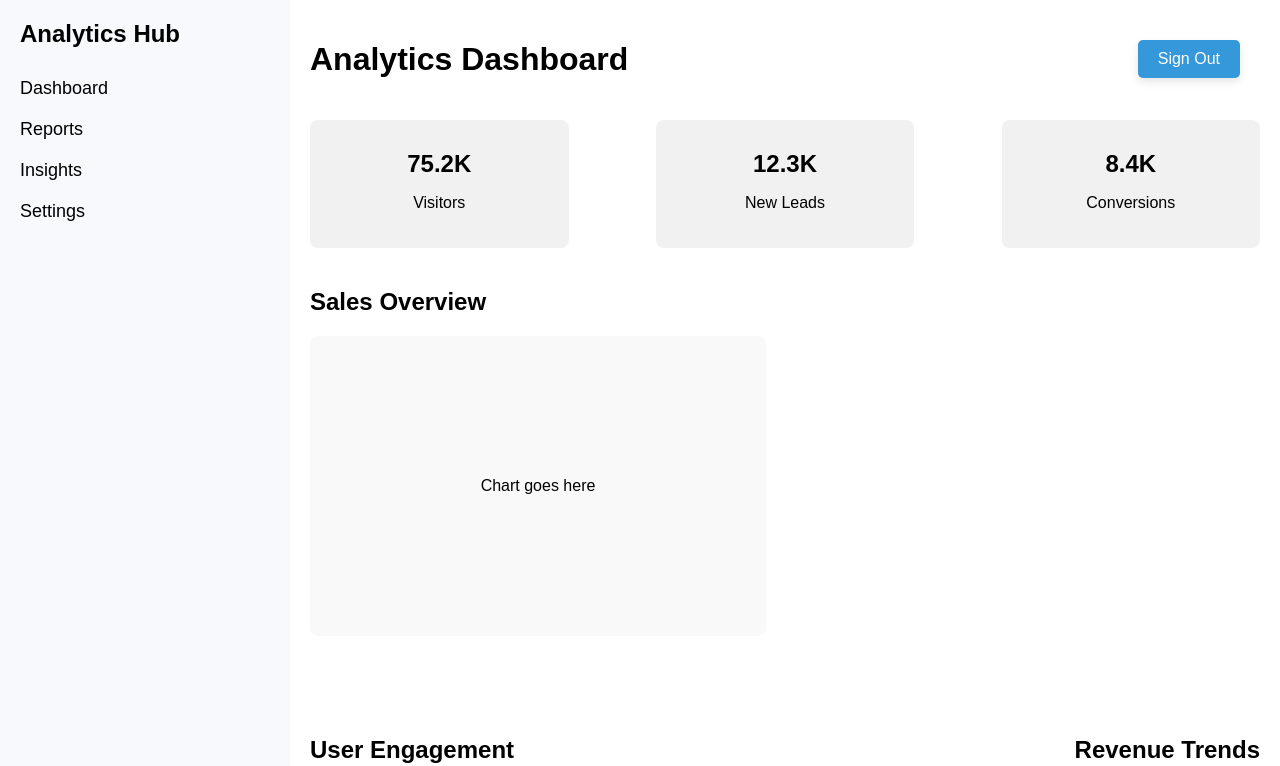
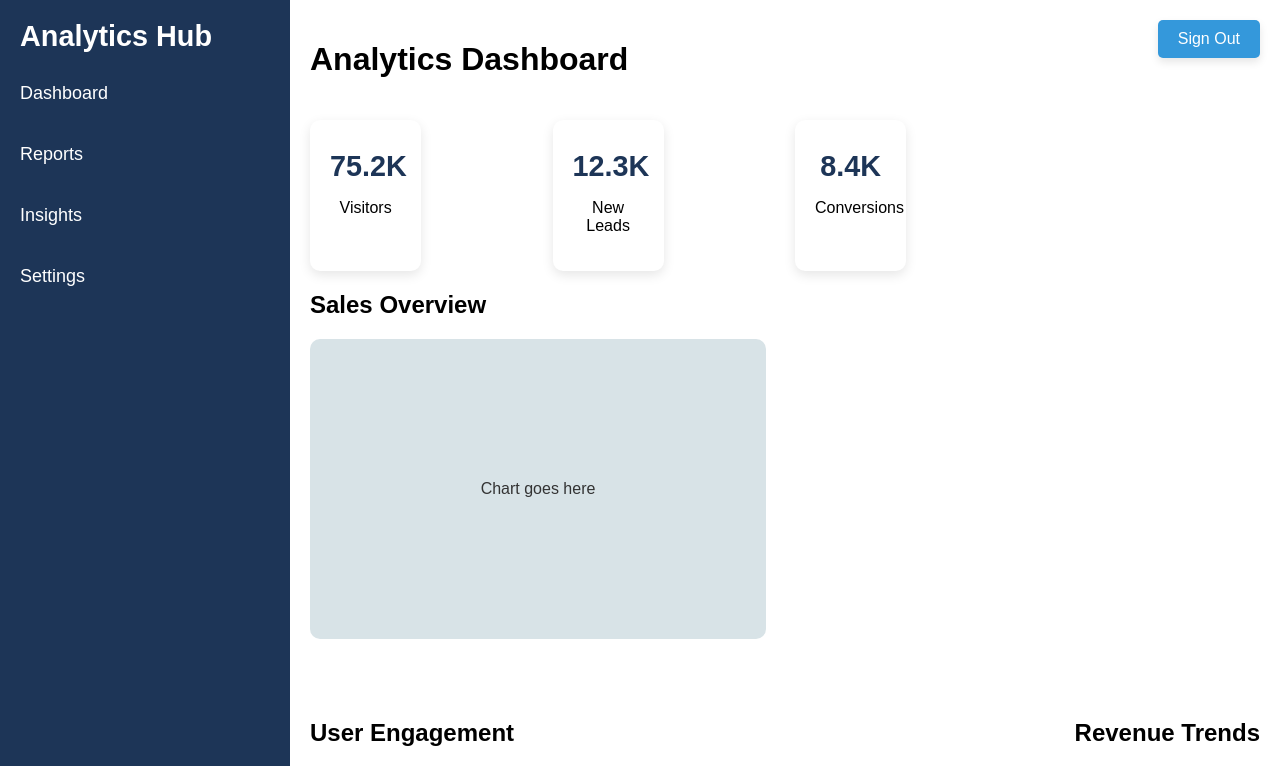
Before and after one commit to Aditey1908/SIH-2024, a React (Create React App) app in the folder frontend/: page /analytics-dashboard in a window 1280 px wide. Shown: the top 766 px of the page. Built offline with nearby package versions, Linux system fonts and the light colour scheme.

Commit message:
Vivin(Dashboard)

```diff
--- a/frontend/src/components/Dashboard.css
+++ b/frontend/src/components/Dashboard.css
@@ -1,20 +1,23 @@
+/* Main container */
 .dashboard-container {
   display: flex;
-  height: 100vh;
-  font-family: Arial, sans-serif;
+  min-height: 100vh;
+  font-family: 'Arial', sans-serif;
+  background-color: #f1faee;
 }
 
+/* Sidebar styles */
 .sidebar {
   width: 250px;
-  background-color: #f8f9fc;
+  background-color: #1d3557;
+  color: #fff;
   padding: 20px;
-  box-shadow: 2px 0 5px rgba(0, 0, 0, 0.1);
 }
 
 .logo {
-  font-size: 24px;
+  font-size: 1.8rem;
   font-weight: bold;
-  margin-bottom: 30px;
+  margin-bottom: 20px;
 }
 
 .menu {
@@ -23,62 +26,113 @@
 }
 
 .menu li {
-  margin: 20px 0;
-  font-size: 18px;
+  padding: 10px 0;
   cursor: pointer;
+  transition: color 0.3s ease;
 }
 
-.main-content {
-  flex-grow: 1;
-  padding: 20px;
-  background-color: #ffffff;
+.menu li:hover {
+  color: #a8dadc;
 }
 
-/* .header {
+/* Main content area */
+.main-content {
+  flex: 1;
+  padding: 20px;
+}
+
+/* Header styles */
+.header {
   display: flex;
   justify-content: space-between;
   align-items: center;
-} */
+  margin-bottom: 20px;
+}
 
+/* Stats cards section */
 .stats-cards {
-  display: flex;
-  justify-content: space-between;
-  margin-top: 20px;
+  display: grid;
+  grid-template-columns: repeat(4, 1fr);
+  gap: 20px;
 }
 
 .card {
-  width: 23%;
-  background-color: #f1f1f1;
-  border-radius: 8px;
+  background-color: #ffffff;
   padding: 20px;
+  border-radius: 10px;
+  box-shadow: 0 4px 12px rgba(0, 0, 0, 0.1);
   text-align: center;
 }
 
 .card-icon {
-  font-size: 24px;
+  font-size: 2rem;
   margin-bottom: 10px;
 }
 
 .card-info h2 {
-  margin: 10px 0;
+  font-size: 1.8rem;
+  color: #1d3557;
 }
 
-.chart {
-  margin-top: 40px;
+/* Booking summary section */
+.booking-summary {
+  margin-top: 20px;
 }
 
-.chart-placeholder {
-  background-color: #f9f9f9;
+.booking-summary h2 {
+  margin-bottom: 10px;
+}
+
+.booking-summary ul {
+  list-style-type: none;
+  padding: 0;
+}
+
+.booking-summary li {
+  padding: 10px;
+  background-color: #ffffff;
+  margin-bottom: 8px;
+  border-radius: 8px;
+  box-shadow: 0 2px 8px rgba(0, 0, 0, 0.1);
+}
+
+/* Table section */
+.table-section {
+  margin-top: 20px;
+}
+
+.table-section h2 {
+  margin-bottom: 10px;
+}
+
+table {
+  width: 100%;
+  border-collapse: collapse;
+  margin-top: 10px;
+}
+
+th, td {
+  padding: 12px;
+  text-align: left;
+  border-bottom: 1px solid #ddd;
+}
+
+th {
+  background-color: #1d3557;
+  color: #fff;
+}
+
+/* Chart and map placeholders */
+.chart, .map-section {
+  margin-top: 20px;
+}
+
+.chart-placeholder, .map-placeholder {
   height: 300px;
+  background-color: #d8e3e7;
   display: flex;
+  align-items: center;
   justify-content: center;
-  align-items: center;
-  border-radius: 8px;
+  border-radius: 10px;
+  color: #333;
 }
-/* src/Dashboard.css */
-.header {
-  display: flex;
-  justify-content: space-between;
-  align-items: center;
-  position: relative; /* Added this line to position the SignOutButton */
-}
--- a/frontend/src/components/Dashboard.js
+++ b/frontend/src/components/Dashboard.js
@@ -23,6 +23,7 @@ function Dashboard() {
 
   return (
     <div className="dashboard-container">
+      {/* Sidebar navigation */}
       <aside className="sidebar">
         <div className="logo">Dashly X</div>
         <ul className="menu">
@@ -36,44 +37,59 @@ function Dashboard() {
           <li>About</li>
         </ul>
       </aside>
+
+      {/* Main content */}
       <main className="main-content">
         <header className="header">
           <h1>Dashboard</h1>
           <SignOutButton />
         </header>
+
+        {/* Stats cards */}
         <section className="stats-cards">
           <div className="card">
-            <div className="card-icon">👁️</div>
+            <div className="card-icon">🚚</div>
             <div className="card-info">
-              <h2>50.8K</h2>
-              <p>Pageviews</p>
+              <h2>65%</h2>
+              <p>Truck Space Utilization</p>
             </div>
           </div>
           <div className="card">
-            <div className="card-icon">👥</div>
+            <div className="card-icon">📦</div>
             <div className="card-info">
-              <h2>23.6K</h2>
-              <p>Users</p>
-            </div>
-          </div>
-          <div className="card">
-            <div className="card-icon">➕</div>
-            <div className="card-info">
-              <h2>4.5K</h2>
-              <p>New sign ups</p>
+              <h2>120</h2>
+              <p>Active Bookings</p>
             </div>
           </div>
           <div className="card">
             <div className="card-icon">💲</div>
             <div className="card-info">
-              <h2>3.3K</h2>
-              <p>Subscriptions</p>
+              <h2>$45K</h2>
+              <p>Total Revenue</p>
+            </div>
+          </div>
+          <div className="card">
+            <div className="card-icon">📅</div>
+            <div className="card-info">
+              <h2>30</h2>
+              <p>Pending Shipments</p>
             </div>
           </div>
         </section>
+
+        {/* Recent bookings */}
+        <section className="booking-summary">
+          <h2>Recent Bookings</h2>
+          <ul>
+            <li><strong>Booking #4521:</strong> 10m³ space from NY to LA</li>
+            <li><strong>Booking #4522:</strong> 8m³ space from SF to Chicago</li>
+            <li><strong>Booking #4523:</strong> 12m³ space from Miami to Dallas</li>
+          </ul>
+        </section>
+
+        {/* Form and table for truck statuses */}
         <section className="table-section">
           <h2>Truck Statuses</h2>
-          {/* Form to input Truck ID */}
           <form onSubmit={handleSubmit}>
             <input
               type="text"
@@ -83,6 +99,7 @@ function Dashboard() {
             />
             <button type="submit">Fetch Truck Status</button>
           </form>
+
           <table>
             <thead>
               <tr>
@@ -115,11 +132,26 @@ function Dashboard() {
               ))}
             </tbody>
           </table>
+        </section>
 
+        {/* Placeholder for the chart */}
+        <section className="chart">
+          <h2>Monthly Truck Utilization</h2>
+          <div className="chart-placeholder">
+            <p>Chart goes here</p>
+          </div>
+        </section>
+
+        {/* Placeholder for the map */}
+        <section className="map-section">
+          <h2>Live Truck Locations</h2>
+          <div className="map-placeholder">
+            <p>Map goes here</p>
+          </div>
         </section>
       </main>
     </div>
   );
 }
 
-export default Dashboard;
+export default Dashboard;
```
Lines whose indentation alone changed are shown as unchanged.
